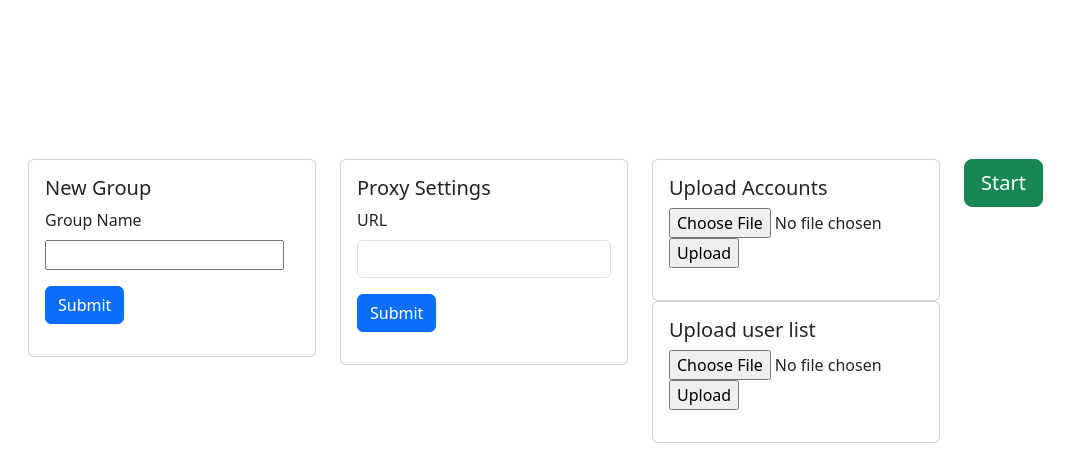
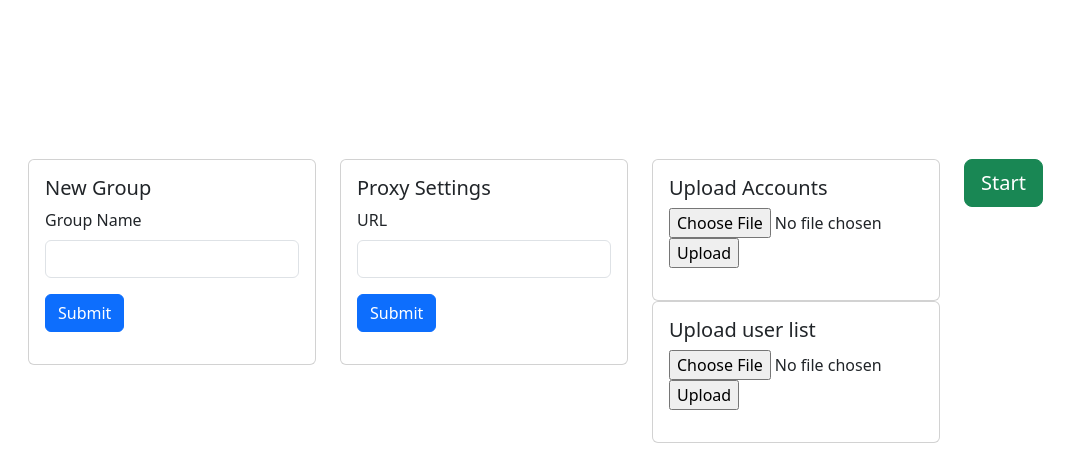
Before and after one commit to JohnBardoe/groupspam, a Flask app: page / in a window 1280 px wide. Shown: the part 341-800 px from the top of the page, without its empty margins (0-1078 px from the left). Run offline with Flask 3, Linux system fonts and the light colour scheme; data that the repository does not hold is empty.

Commit message:
fix new group

```diff
--- a/templates/index.html
+++ b/templates/index.html
@@ -63,7 +63,7 @@
 	<form action="/newgroup" method="post">
 	  <div class="mb-3">
 	    <label for="groupname" class="form-label">Group Name</label>
-	    <input type="text" cbreakslass="form-control" id="groupname" name="groupname">
+	    <input type="text" class="form-control" id="groupname" name="groupname">
 	  </div>
 	  <button type="submit" class="btn btn-primary">Submit</button>
 	</form>
```
